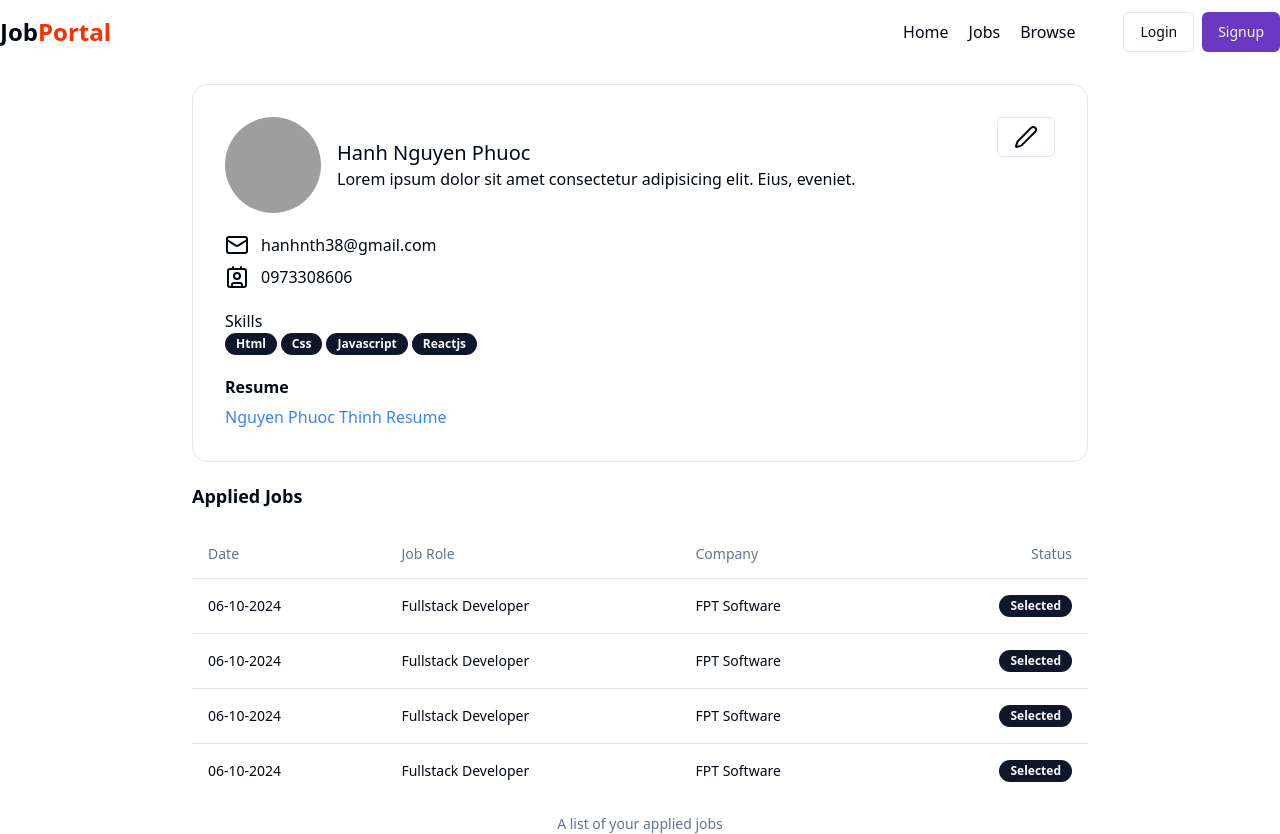
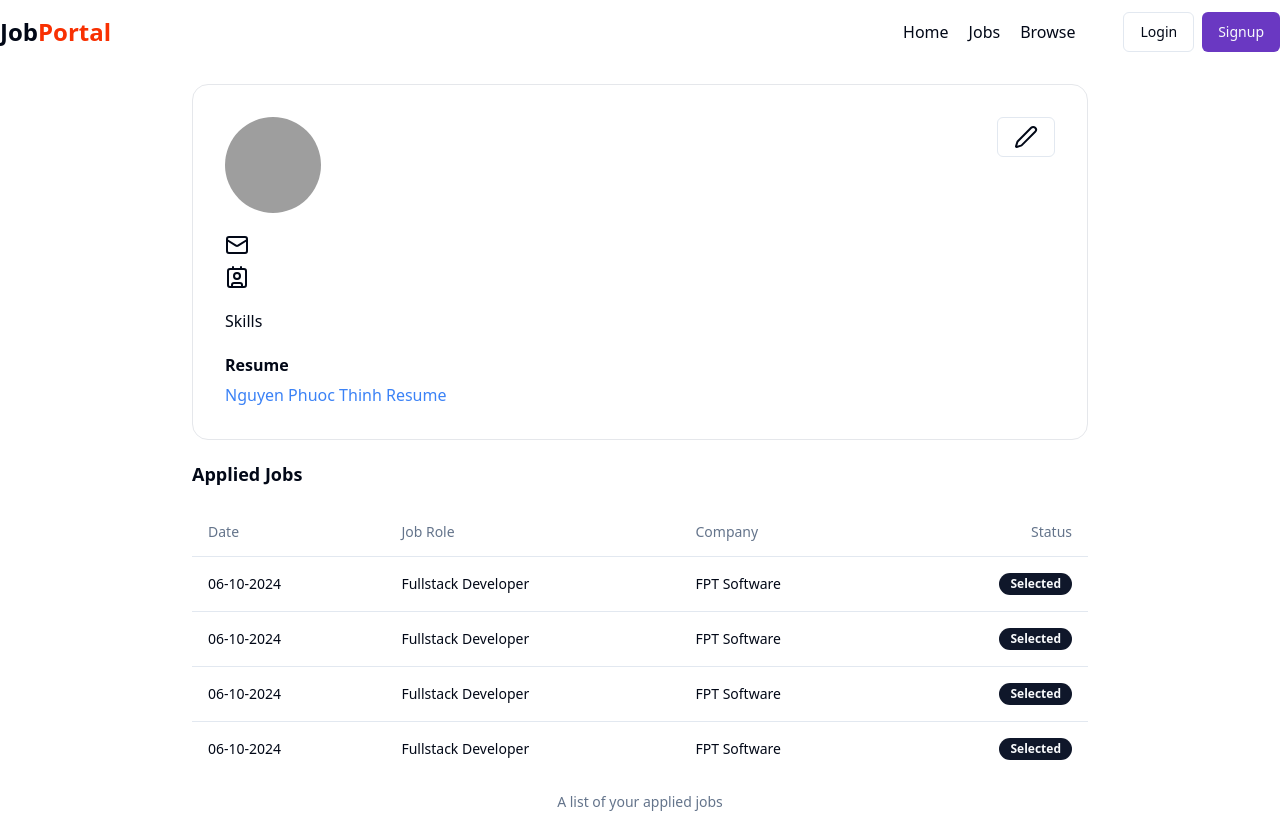
Before and after one commit to thinhnguyenvku/vku-datn-thinhnp17-hanhnth38, a React (Vite) app in the folder frontend/: page /profile in a window 1280 px wide. After the commit the page ends 812 px from the top, so only its background shows below. Built offline with nearby package versions, Linux system fonts and the light colour scheme; grey boxes are pictures that could not be loaded.

Commit message:
Profile page {connect DB BE}

```diff
--- a/frontend/src/components/Profile.jsx
+++ b/frontend/src/components/Profile.jsx
@@ -7,12 +7,14 @@ import AppliedJobTable from "./AppliedJobTable";
 import NavBar from "./shared/NavBar";
 import { useState } from "react";
 import UpdateProfileDialog from "./UpdateProfileDialog";
+import { useSelector } from "react-redux";
 
 const skills = ["Html", "Css", "Javascript", "Reactjs"];
 const isResume = true;
 
 const Profile = () => {
 	const [open, setOpen] = useState(false);
+	const { user } = useSelector((store) => store.auth);
 	return (
 		<div>
 			<NavBar />
@@ -27,11 +29,10 @@ const Profile = () => {
 						</Avatar>
 						<div>
 							<h1 className="font-medium text-xl">
-								Hanh Nguyen Phuoc
+								{user?.fullname}
 							</h1>
 							<p>
-								Lorem ipsum dolor sit amet consectetur
-								adipisicing elit. Eius, eveniet.
+								{user?.profile?.bio}
 							</p>
 						</div>
 					</div>
@@ -46,18 +47,18 @@ const Profile = () => {
 				<div className="my-5">
 					<div className="flex items-center gap-3 my-2">
 						<Mail />
-						<span>hanhnth38@gmail.com</span>
+						<span>{user?.email}</span>
 					</div>
 					<div className="flex items-center gap-3 my-2">
 						<Contact />
-						<span>0973308606</span>
+						<span>{user?.phoneNumber}</span>
 					</div>
 				</div>
 				<div className="my-5">
 					<h1>Skills</h1>
 					<div className="flex items-center gap-1">
-						{skills.length !== 0 ? (
-							skills.map((item, index) => (
+						{user?.profile?.skills.length !== 0 ? (
+							user?.profile?.skills.map((item, index) => (
 								<Badge key={index}>{item}</Badge>
 							))
 						) : (
@@ -85,7 +86,7 @@ const Profile = () => {
 				<AppliedJobTable />
 			</div>
 
-            <UpdateProfileDialog open={open} setOpen={setOpen} />
+			<UpdateProfileDialog open={open} setOpen={setOpen} />
 		</div>
 	);
 };
--- a/frontend/src/components/UpdateProfileDialog.jsx
+++ b/frontend/src/components/UpdateProfileDialog.jsx
@@ -89,12 +89,15 @@ const UpdateProfileDialog = ({ open, setOpen }) => {
 					<form onSubmit={submitHandler}>
 						<div className="grid gap-4 py-4">
 							<div className="grid grid-cols-4 items-center gap-4">
-								<Label htmlFor="name" className="text-right">
-									Name
+								<Label
+									htmlFor="fullname"
+									className="text-right"
+								>
+									Fullname
 								</Label>
 								<Input
-									id="name"
-									name="name"
+									id="fullname"
+									name="fullname"
 									type="text"
 									value={input.fullname}
 									onChange={changeEventHandler}
@@ -115,12 +118,15 @@ const UpdateProfileDialog = ({ open, setOpen }) => {
 								/>
 							</div>
 							<div className="grid grid-cols-4 items-center gap-4">
-								<Label htmlFor="number" className="text-right">
+								<Label
+									htmlFor="phoneNumber"
+									className="text-right"
+								>
 									Number
 								</Label>
 								<Input
-									id="number"
-									name="number"
+									id="phoneNumber"
+									name="phoneNumber"
 									value={input.phoneNumber}
 									onChange={changeEventHandler}
 									className="col-span-3"
@@ -167,9 +173,8 @@ const UpdateProfileDialog = ({ open, setOpen }) => {
 						<DialogFooter>
 							{loading ? (
 								<Button className="w-full my-4">
-									{" "}
-									<Loader2 className="mr-2 h-4 w-4 animate-spin" />{" "}
-									Please wait{" "}
+									<Loader2 className="mr-2 h-4 w-4 animate-spin" />
+									Please wait
 								</Button>
 							) : (
 								<Button type="submit" className="w-full my-4">
--- a/frontend/src/components/auth/Signup.jsx
+++ b/frontend/src/components/auth/Signup.jsx
@@ -32,7 +32,7 @@ const Signup = () => {
 
 	const navigate = useNavigate();
 	const dispatch = useDispatch();
-	const {loading} = useSelector(store=>store.auth);
+	const { loading } = useSelector((store) => store.auth);
 
 	const submitHandler = async (e) => {
 		e.preventDefault();
@@ -63,7 +63,7 @@ const Signup = () => {
 		} catch (error) {
 			console.log(error);
 			toast.error(error.response.data.message);
-		} finally{
+		} finally {
 			dispatch(setLoading(false));
 		}
 	};
@@ -82,8 +82,8 @@ const Signup = () => {
 						<Label>Full Name</Label>
 						<Input
 							type="text"
-							value={input.fullName}
-							name="fullName"
+							value={input.fullname}
+							name="fullname"
 							onChange={changeEventHandler}
 							placeholder="Enter your fullname"
 						/>
```
Also changed, not shown: 1 other file (tests, documents, lock files or other folders).
